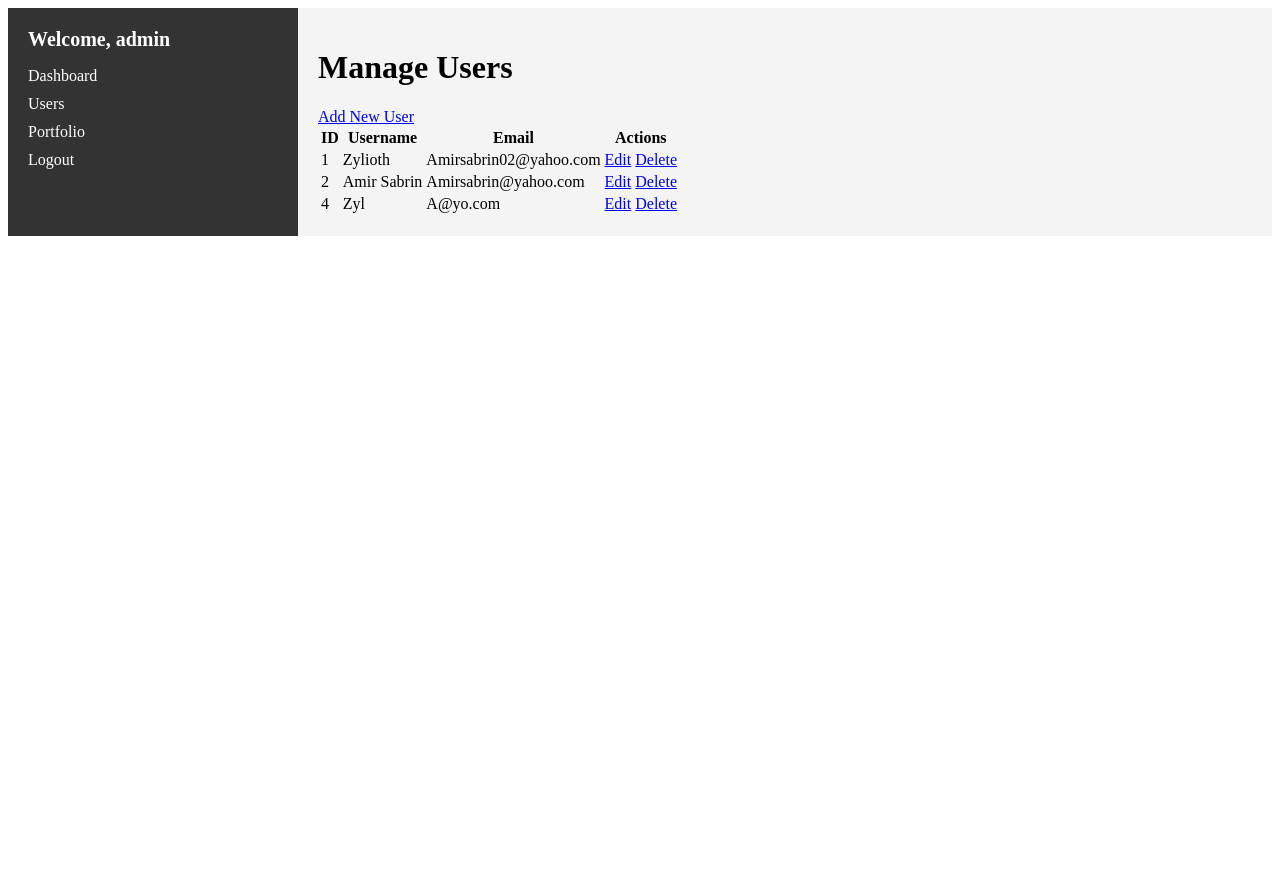
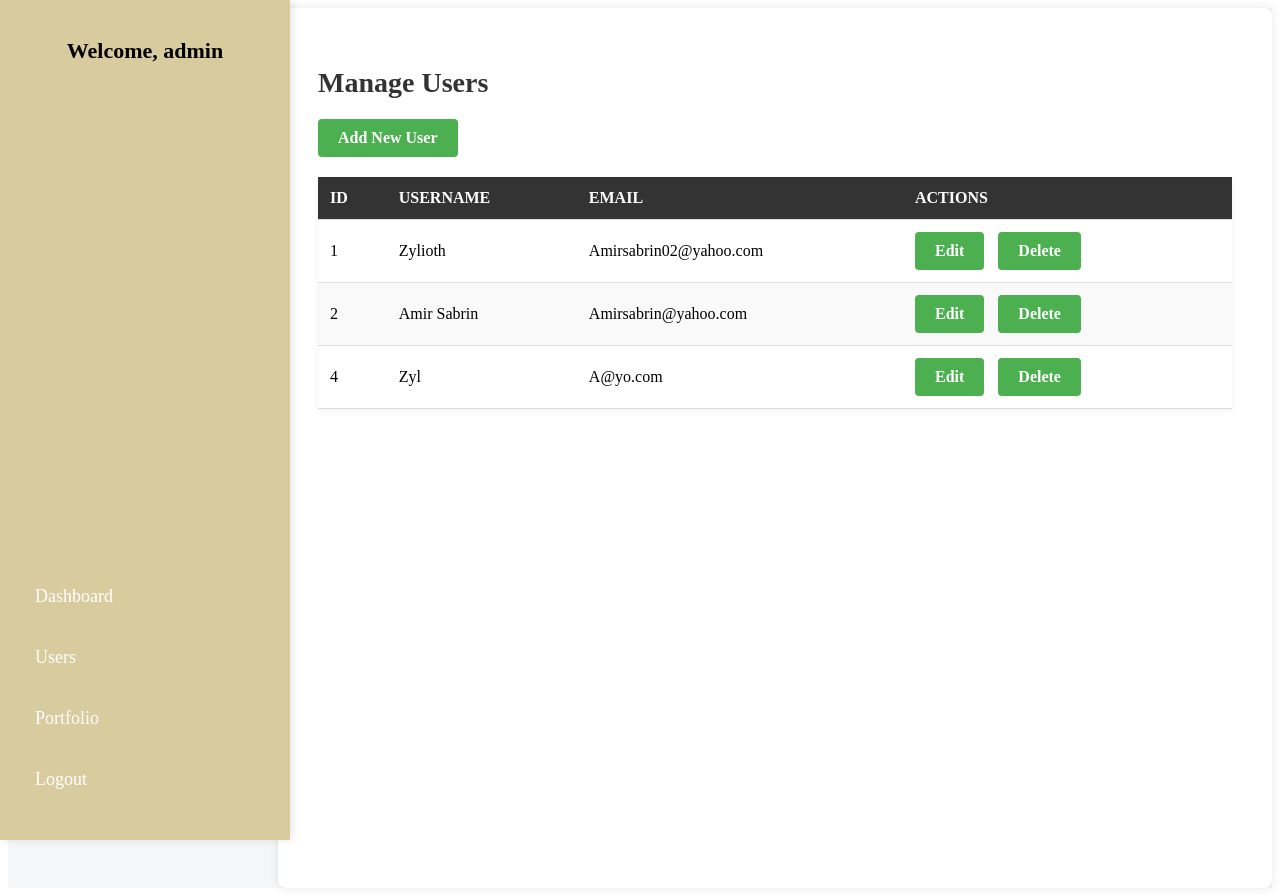
Before and after one commit to Zylioth/Group12_WEBDEV_AS1, a PHP site: page /admin/admin_users.php in a window 1280 px wide. Before the commit the page ends 236 px from the top, so only its background shows below. Run offline with PHP 8.4, Linux system fonts and the light colour scheme; a user stored in the database is signed in; data comes from the database, SQL or seed files in the repository.

Commit message:
added admin login and dashboard

```diff
--- a/admin/admin_login.php
+++ b/admin/admin_login.php
@@ -34,7 +34,7 @@ session_start();
 
         <input type="submit" value="Login">
     </form>
-    <p>Back to <a href="index.php">Homepage</a></p>
+    <p>Back to <a href="../index.php">Homepage</a></p>
 </div>
 
 </body>
--- a/admin/css/style.css
+++ b/admin/css/style.css
@@ -1,48 +1,119 @@
+/* main Admin Dashboard punya CSS */
 .admin-dashboard {
   display: flex;
+  min-height: 100vh;
+  background-color: #f4f6f8;
 }
 
+/* Sidebar Styling */
 .sidebar {
   width: 250px;
-  background-color: #333;
-  color: white;
+  background-color: #d8cb9e;
   padding: 20px;
+  color: #fff;
+  position: fixed; /* Sidebar stays fixed */
+  top: 0;
+  left: 0;
+  height: 100%; /* Full height */
+  box-shadow: 2px 0 8px rgba(0, 0, 0, 0.1);
+  display: flex;
+  flex-direction: column;
+  justify-content: space-between;
 }
 
 .sidebar h2 {
-  margin: 0;
-  font-size: 20px;
+  font-size: 22px;
+  margin-bottom: 30px;
+  color: black;
+  text-align: center;
 }
 
+/* Navigation Menu in Sidebar */
 .sidebar nav ul {
   list-style-type: none;
   padding: 0;
 }
 
 .sidebar nav ul li {
-  margin: 10px 0;
+  margin: 20px 0;
 }
 
 .sidebar nav ul li a {
-  color: white;
+  color: #fff;
+  font-size: 18px;
   text-decoration: none;
+  display: block;
+  padding: 10px 15px;
+  border-radius: 4px;
+  transition: background-color 0.3s ease;
 }
 
 .sidebar nav ul li a:hover {
-  text-decoration: underline;
+  background-color: #4CAF50;
 }
 
-.main-content {
-  flex-grow: 1;
-  padding: 20px;
-  background-color: #f4f4f4;
+.sidebar nav ul li a.active {
+  background-color: #4CAF50;
+  color: #fff;
 }
 
+.sidebar nav ul li:last-child {
+  margin-top: auto;
+}
+
+/* Main Content punya CSS */
+.main-content {
+  margin-left: 270px; /* Sidebar width + some padding */
+  padding: 40px;
+  background-color: #fff;
+  width: calc(100% - 270px); /* Adjust main content width */
+  box-shadow: 0 0 10px rgba(0, 0, 0, 0.1);
+  border-radius: 8px;
+  min-height: 100vh; /* Ensure the main content fills the screen height */
+}
+
+/* Content Header */
+.main-content h1 {
+  font-size: 28px;
+  color: #333;
+  margin-bottom: 20px;
+}
+
+/* Summary Section */
 .summary {
-  background: white;
-  padding: 20px;
-  border-radius: 5px;
-  box-shadow: 0 2px 5px rgba(0, 0, 0, 0.1);
+  margin-top: 30px;
+}
+
+.summary h2 {
+  font-size: 22px;
+  margin-bottom: 15px;
+  color: #333;
+}
+
+.summary p {
+  font-size: 18px;
+  margin: 10px 0;
+  color: #555;
+}
+
+/* Media Queries for Responsiveness */
+@media (max-width: 768px) {
+  .sidebar {
+      width: 200px;
+  }
+
+  .main-content {
+      margin-left: 210px;
+      width: calc(100% - 210px);
+  }
+
+  .sidebar h2 {
+      font-size: 20px;
+  }
+
+  .sidebar nav ul li a {
+      font-size: 16px;
+  }
 }
 
 
@@ -97,3 +168,88 @@
   margin-bottom: 15px;
   text-align: center;
 }
+
+
+/* Admin manage Users CSS */
+
+/* Page Title */
+.main-content h1 {
+  font-size: 28px;
+  font-weight: bold;
+  margin-bottom: 20px;
+  color: #333;
+}
+
+/* Button Styles */
+.btn {
+  display: inline-block;
+  padding: 10px 20px;
+  font-size: 16px;
+  font-weight: bold;
+  color: #fff;
+  background-color: #4CAF50;
+  text-align: center;
+  border-radius: 4px;
+  text-decoration: none;
+  transition: background-color 0.3s ease;
+}
+
+.btn:hover {
+  background-color: #45a049;
+}
+
+/* Table Styles */
+.users-table {
+  width: 100%;
+  border-collapse: collapse;
+  margin-top: 20px;
+  box-shadow: 0 2px 6px rgba(0, 0, 0, 0.05);
+}
+
+.users-table thead {
+  background-color: #333;
+  color: #fff;
+}
+
+.users-table th, .users-table td {
+  padding: 12px;
+  text-align: left;
+  border-bottom: 1px solid #ddd;
+  font-size: 16px;
+}
+
+.users-table tr:nth-child(even) {
+  background-color: #f9f9f9;
+}
+
+.users-table th {
+  text-transform: uppercase;
+  font-weight: bold;
+}
+
+.users-table td a {
+  margin-right: 10px;
+  text-decoration: none;
+  color: white;
+}
+
+.users-table td a.btn:hover {
+  background-color: #388E3C;
+}
+
+/* Mobile Responsiveness */
+@media (max-width: 768px) {
+  .main-content {
+      padding: 10px;
+  }
+
+  .users-table th, .users-table td {
+      padding: 8px;
+      font-size: 14px;
+  }
+
+  .btn {
+      padding: 8px 16px;
+      font-size: 14px;
+  }
+}
```
